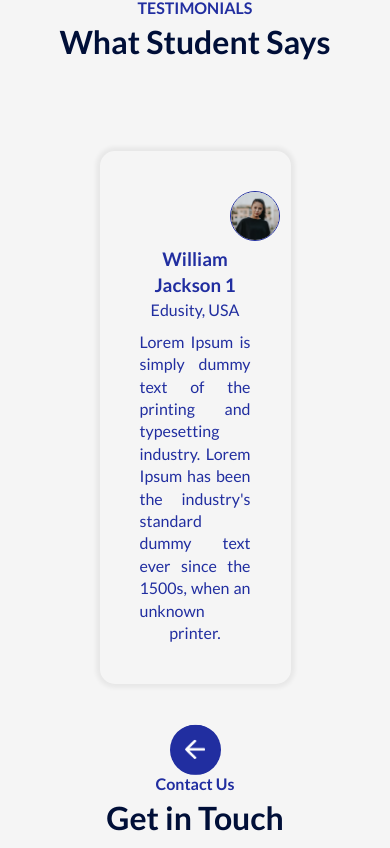
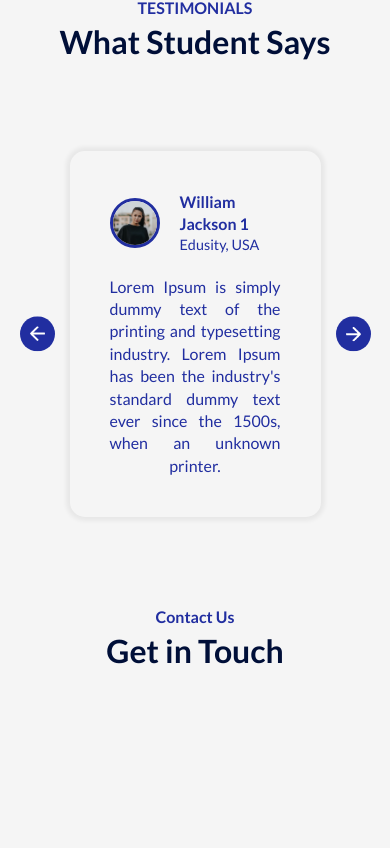
Before and after one commit to FlavioAvdulla/react_website_03, a React app: page / in a window 390 px wide. Shown: the part 3936-4784 px from the top of the page. Built offline with nearby package versions, Linux system fonts and the light colour scheme; the HTML template or start-up script is replaced by a standard one.

Commit message:
website update

```diff
--- a/src/Components/Contact/Contact.css
+++ b/src/Components/Contact/Contact.css
@@ -62,18 +62,27 @@
 /*========================================= Media Query */
 
 @media (max-width: 1000px) {
+
 	.message-col {
 		padding: 40px;
 		max-width: 800px;
 	}
 }
 
-@media (max-width: 700px) {
+@media (max-width: 900px) {
+	.message-col {
+		padding: 40px;
+		max-width: 800px;
+	}
+}
+
+@media (max-width: 600px) {
 	.contact {
 		display: block;
 	}
-	.contact-col {
-		padding: 20px;
+	.message-col {
+		padding: 40px;
+		max-width: 800px;
 	}
 
 }
--- a/src/Components/Navbar/Navbar.css
+++ b/src/Components/Navbar/Navbar.css
@@ -47,27 +47,43 @@ nav ul li {
 
 /*========================================= Media Query */
 
+@media (max-width: 1100px) {
+	nav ul li {
+		margin: 10px 15px;
+		transition: 0.3s;
+	}
+}
+
 @media (max-width: 1000px) {
 	.logo {
 		width: 140px;
+		transition: 0.3s;
 	}
 
 	nav ul li {
-		margin: 10px 15px;
+		margin: 10px 12px;
+		transition: 0.3s;
 	}
 
 	nav {
 		padding: 20px 0;
+		transition: 0.3s;
+	}
+}
+
+@media (max-width: 900px) {
+	nav ul li {
+		margin: 10px 8px;
+		transition: 0.3s;
 	}
 }
 
 @media (max-width: 840px) {
-	nav {
-		padding: 5px 0;
-	}
+
 
 	nav {
 		padding: 20px 0;
+		transition: 0.3s;
 	}
 
 	nav ul {
@@ -85,15 +101,18 @@ nav ul li {
 	nav ul li {
 		display: block;
 		margin: 25px 40px;
+		transition: 0.3s;
 	}
 
 	.menu-icon {
 		display: block;
 		width: 30px;
 		cursor: pointer;
+		transition: 0.3s;
 	}
 
 	.hide-mobile-menu {
 		right: 0px;
+		transition: 0.3s;
 	}
 }
--- a/src/Components/Testimonials/Testimonials.css
+++ b/src/Components/Testimonials/Testimonials.css
@@ -75,22 +75,61 @@
 /*========================================= Media Query */
 
 @media (max-width: 1000px) {
-	.slide img {
-		width: 50px;
-		border: 1px solid #212ea0;
+	.user-info {
+		font-size: 0.9rem;
+		justify-content: center;
+	}
+	.next-btn, .back-btn {
+		padding: 10px;
+		width: 40px;
+	}
+}
+
+@media (max-width: 800px) {
+	.testimonials {
+		padding: 0 40px;
+	}
+
+	.next-btn, .back-btn {
+		padding: 10px;
+		width: 35px;
+	}
+	.testimonials ul li {
+		padding: 10px;
+	}
+	.slide {
+		padding: 40px;
+		text-align: justify;
 	}
 
 	.slide p {
+		text-align: justify;
+		text-align-last: center;
+		font-size: 1rem;
+	}
+
+	.slide img {
+		width: 50px;
+		border: 3px solid #212ea0;
+	}
+	.user-info {
+		font-size: 0.9rem;
+		justify-content: center;
+	}
+}
+
+@media (max-width: 600px) {
+	.user-info h3 {
+		font-size: 1rem;
+	}
+	.slider p {
 		font-size: 1rem;
 		text-align: justify;
 		text-align-last: center;
 	}
-
 	.user-info {
-		justify-content: center;
-		font-size: 1rem;
+		font-size: 0.9rem;
 	}
-
 	.slider ul {
 		display: flex;
 		width: 400%;
@@ -98,94 +137,4 @@
 		transition: 0.5s;
 	}
 
-	.slide {
-		padding: 40px;
-	}
 }
-
-@media (max-width: 800px) {
-	.testimonials {
-		padding: 0 70px;
-	}
-
-	.next-btn,
-	.back-btn {
-		padding: 10px;
-		width: 35px;
-	}
-
-	.testimonials ul li {
-		padding: 10px;
-	}
-
-	.slide {
-		padding: 40px;
-	}
-
-	.slide img {
-		width: 50px;
-		border: 1px solid #212ea0;
-	}
-
-	.slide p {
-		font-size: 1rem;
-		text-align: justify;
-		text-align-last: center;
-	}
-
-	.user-info {
-		justify-content: center;
-		font-size: 0.8rem;
-	}
-}
-
-@media (max-width: 600px) {
-	.user-info {
-		display: block;
-		margin-bottom: 10px;
-		font-size: 1rem;
-		align-items: center;
-	}
-
-	.user-info {
-		font-size: 1rem;
-		text-align: center;
-	}
-
-	.slider p {
-		font-size: 1rem;
-	}
-
-	.slide img {
-		margin-left: 90px;
-		margin-right: 90px;
-
-	}
-
-	.slide {
-		padding: 40px;
-	}
-
-	.next-btn,
-	.back-btn {
-		position: absolute;
-		top: 110%;
-		right: 0;
-		transform: translateY(-50%);
-		padding: 15px;
-		width: 50px;
-		margin-left: 150px;
-		margin-right: 150px;
-		border-radius: 50%;
-		cursor: pointer;
-		background: #212ea0;
-	}
-
-	.slider ul {
-		display: flex;
-		width: 200%;
-		overflow-x: hidden;
-		transition: 0.5s;
-	}
-
-}
```
